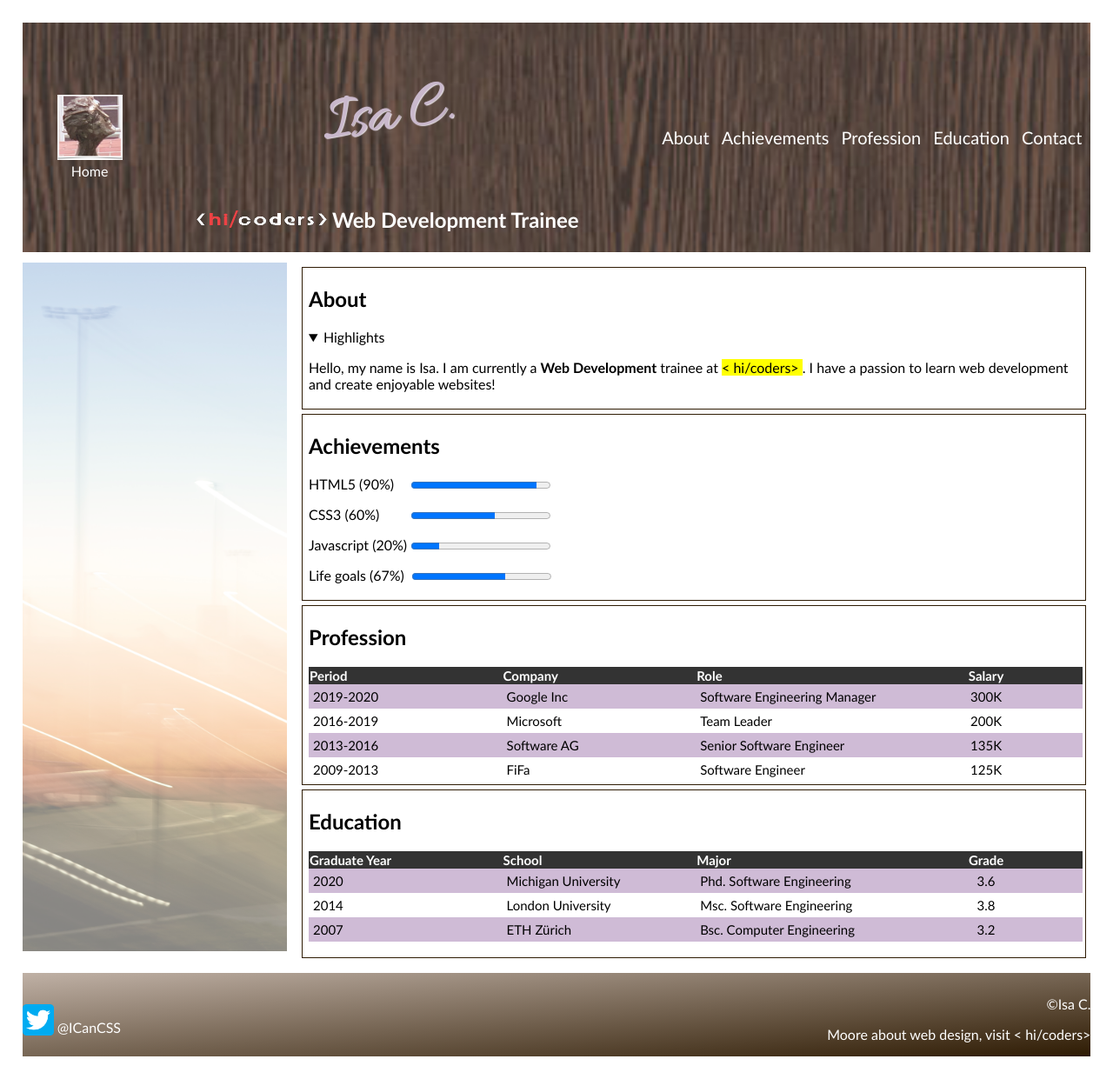
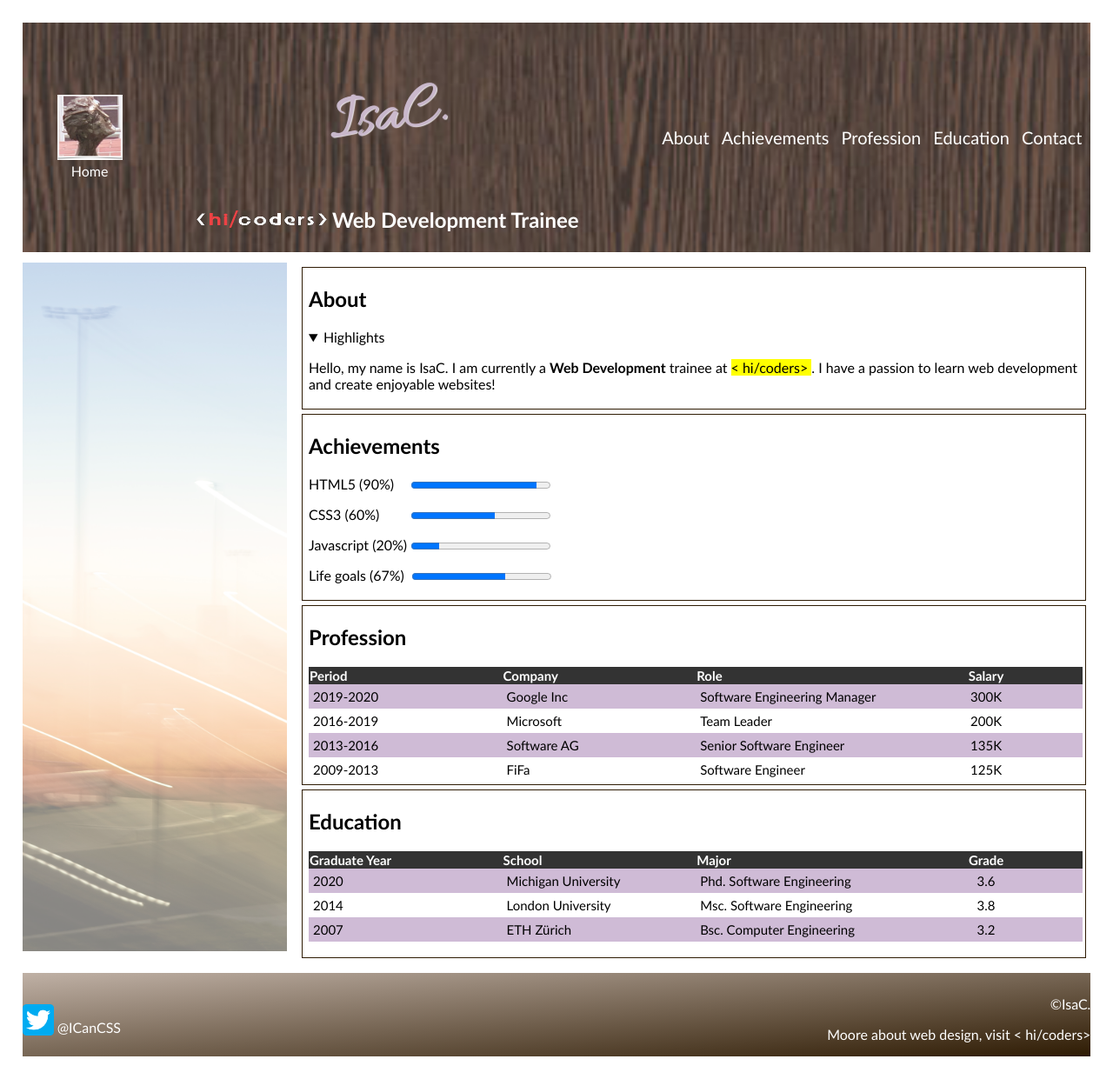
Before and after one commit to icancss/projects, a plain HTML site: page extProfilePage/extProfile.html in a window 1280 px wide. Shown: the whole page at 87% size. Drawn offline with Linux system fonts and the light colour scheme.

Commit message:
Update extProfile.html

```diff
--- a/extProfilePage/extProfile.html
+++ b/extProfilePage/extProfile.html
@@ -5,7 +5,7 @@
   <meta charset="UTF-8">
   <meta http-equiv="X-UA-Compatible" content="IE=edge">
   <meta name="viewport" content="width=device-width, initial-scale=1.0">
-  <title>Isa C.</title>
+  <title>IsaC.</title>
   <link href="https://fonts.googleapis.com/css2?family=Allura&display=swap" rel="stylesheet">
   <link rel="stylesheet" href="style.css">
 </head>
@@ -25,7 +25,7 @@
 
 
     <section id="intro">
-      <h1>Isa C.</h1>
+      <h1>IsaC.</h1>
       <h2><a href="https://hicoders.ch/"><img src="./img/hiCoders-white-logo.png" alt="Hicoders" class="logo"></a> Web
         Development Trainee</h2>
 
@@ -62,7 +62,7 @@
         <h2 id="about">About</h2>
         <details open>
           <summary>Highlights</summary>
-          <p>Hello, my name is Isa. I am currently a <strong>Web Development</strong> trainee at <mark><a
+          <p>Hello, my name is IsaC. I am currently a <strong>Web Development</strong> trainee at <mark><a
                 href="https://hicoders.ch/" id="mark-link">
                 < hi/coders>
               </a></mark>. I
@@ -166,7 +166,7 @@
     </div>
 
     <div id="footer-info">
-      <p>©Isa C. </p>
+      <p>©IsaC. </p>
       <p>Moore about web design, visit <a href="https://hicoders.ch/">
           < hi/coders>
         </a></p>
```
